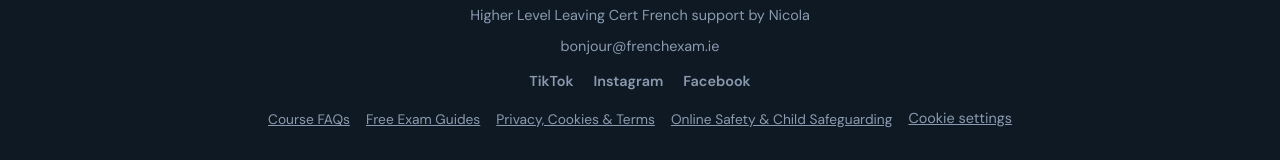
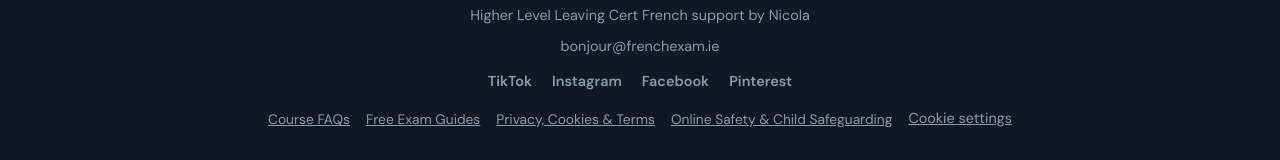
Before and after one commit to frenchexam2026/frenchexam, a plain HTML site: page videos.html in a window 1280 px wide. Shown: the part 7902-8062 px from the top of the page. Drawn offline with nearby package versions, Linux system fonts and the light colour scheme; a web font is replaced by a local one.

Commit message:
Add Pinterest links to footers and sameAs
Co-Authored-By: Claude Opus 5.5 <noreply@anthropic.com>
Claude-Session: https://claude.ai/code/session_01Pzmwsuu8a1kDbHC73Fqosz

```diff
--- a/videos.html
+++ b/videos.html
@@ -2206,6 +2206,14 @@ footer{
       Facebook
     </a>
 
+    <a
+      href="https://www.pinterest.com/frenchexamireland/"
+      target="_blank"
+      rel="noopener"
+      style="color:var(--muted);font-size:0.9rem;font-weight:600;">
+      Pinterest
+    </a>
+
   </div>
 
   <div class="footer-links">
```
Also changed, not shown: index.html (+3 -1 lines), links.html (+1 -0 lines).
